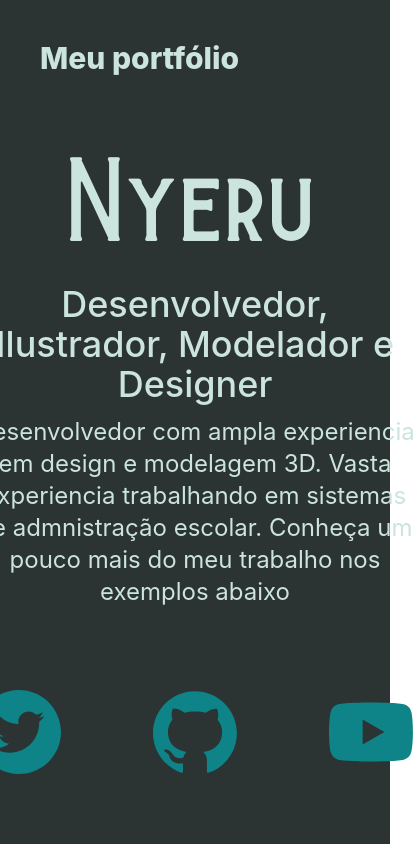
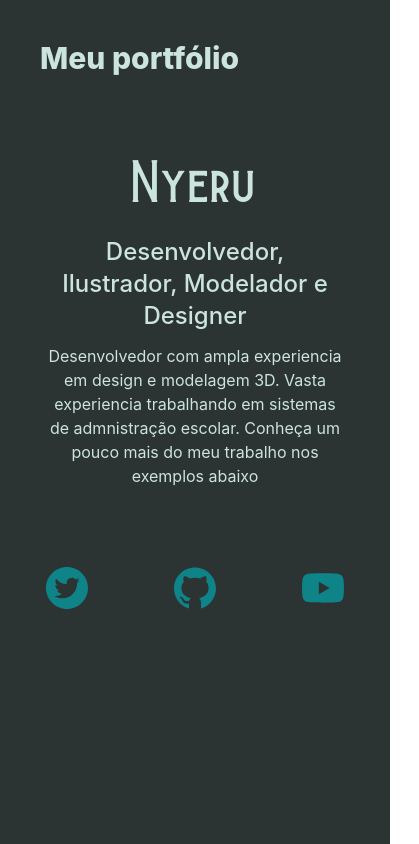
Before and after one commit to Thenyeru/Portfolio, a Next.js app: page / in a window 390 px wide. Shown: the top 844 px of the page, 419 px wide, since content can reach past the window. Built offline with nearby package versions, Linux system fonts and the light colour scheme.

Commit message:
Update index.tsx

```diff
--- a/src/pages/index.tsx
+++ b/src/pages/index.tsx
@@ -37,10 +37,10 @@ export default function Home() {
       <div className='p-5'>
   <div className="flex flex-col items-center sm:flex-row">
     <div className="text-center">
-      <h2 className='text-8xl py-3 text-columbia font-burtons font-medium'>Nyeru</h2>
-      <h3 className='text-4xl font-medium text-columbia p-3'>Desenvolvedor, Ilustrador, Modelador e Designer</h3>
-      <p className='text-2xl text-columbia pb-12 md:px-10 sm:px-7'> Desenvolvedor com ampla experiencia em design e modelagem 3D. Vasta experiencia trabalhando em sistemas de admnistração escolar. Conheça um pouco mais do meu trabalho nos exemplos abaixo</p>
-      <div className="text-8xl flex justify-center gap-20 py-7 text-seaweed">
+      <h2 className='text-5xl sm:text-8xl py-3 text-columbia font-burtons font-medium'>Nyeru</h2>
+      <h3 className='text-2xl sm:text-4xl font-medium text-columbia p-3'>Desenvolvedor, Ilustrador, Modelador e Designer</h3>
+      <p className='text-base sm:text-2xl text-columbia pb-12 md:px-10 sm:px-7'> Desenvolvedor com ampla experiencia em design e modelagem 3D. Vasta experiencia trabalhando em sistemas de admnistração escolar. Conheça um pouco mais do meu trabalho nos exemplos abaixo</p>
+      <div className="text-5xl sm:text-8xl flex justify-center gap-20 py-7 text-seaweed">
       <a href="https://twitter.com/NyeruArt" target="_blank" rel="noopener noreferrer">
         <div className="cursor-pointer">
           <AiFillTwitterCircle />
@@ -182,13 +182,13 @@ export default function Home() {
         <p className='text-6xl text-center pb-9 py-5 font-medium text-columbia'>
           Entre em contato
         </p>
-        <div className="px-10 pt-6 flex items-center">
-  <AiFillPhone className="text-8xl pb-4 text-seaweed" />
-  <p className="text-xl px-5 pb-10 text-columbia font-medium">(31)99149-0625</p>
+        <div className="px-5 sm:px-10 pt-6 flex items-center">
+  <AiFillPhone className="text-6xl sm:text-8xl pb-4 text-seaweed" />
+  <p className="text-2xl px-2 sm:px-6 pb-10 text-columbia font-medium">(31)99149-0625</p>
 </div>
-        <div className="px-10 flex items-center sm:text-justify">
-  <AiFillMail className="text-8xl pb-4 text-seaweed" />
-  <p className="text-xl px-5 pb-10 text-columbia font-medium">nyeruartcontact@gmail.com</p>
+        <div className="px-5 sm:px-10 flex items-center text-justify">
+  <AiFillMail className="text-6xl sm:text-8xl pb-4 text-seaweed" />
+  <p className="text-2xl px-2 sm:px-6 pb-10 text-columbia font-medium">nyeruartcontact@gmail.com</p>
 </div>
 
       </div>
```
